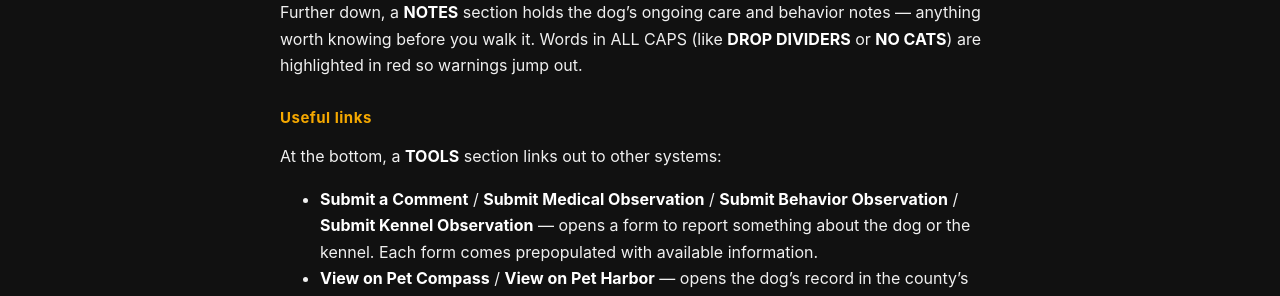
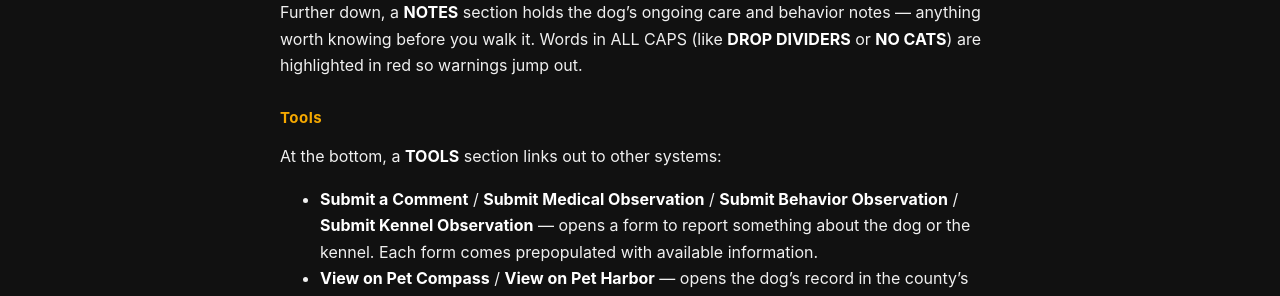
Before and after one commit to kirbsauce/dog-walker-assistant-docs, a Jekyll site: the page built from WALKER.md, in a window 1280 px wide and 900 px high, scrolled down 2874 px. Shown: the part 152-448 px from the top of the window. Built offline with Jekyll 4.4.1, drawn with Linux system fonts in a browser that asks for light colours.

Commit message:
Rename 'Useful links' heading to 'Tools' to match the app's section name (#56)

```diff
--- a/WALKER.md
+++ b/WALKER.md
@@ -140,7 +140,7 @@ Further down, a **NOTES** section holds the dog's ongoing care and behavior
 notes — anything worth knowing before you walk it. Words in ALL CAPS (like
 **DROP DIVIDERS** or **NO CATS**) are highlighted in red so warnings jump out.
 
-### Useful links
+### Tools
 
 At the bottom, a **TOOLS** section links out to other systems:
 
```
